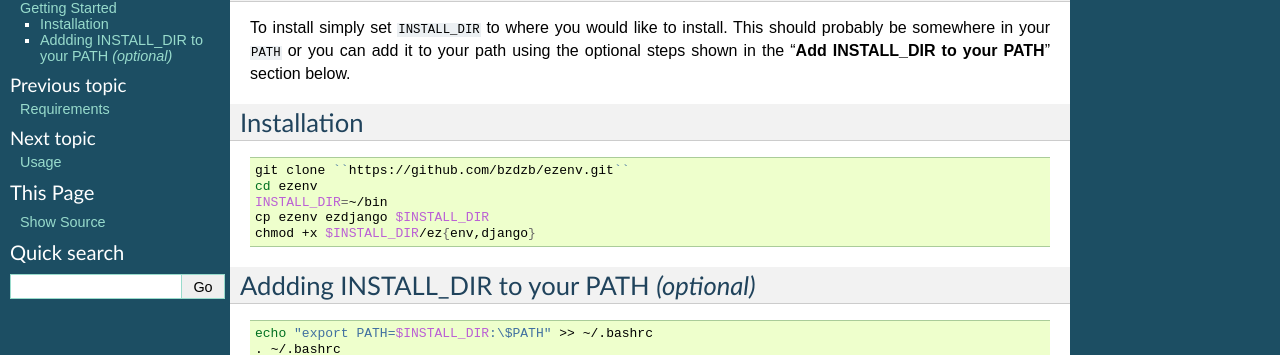
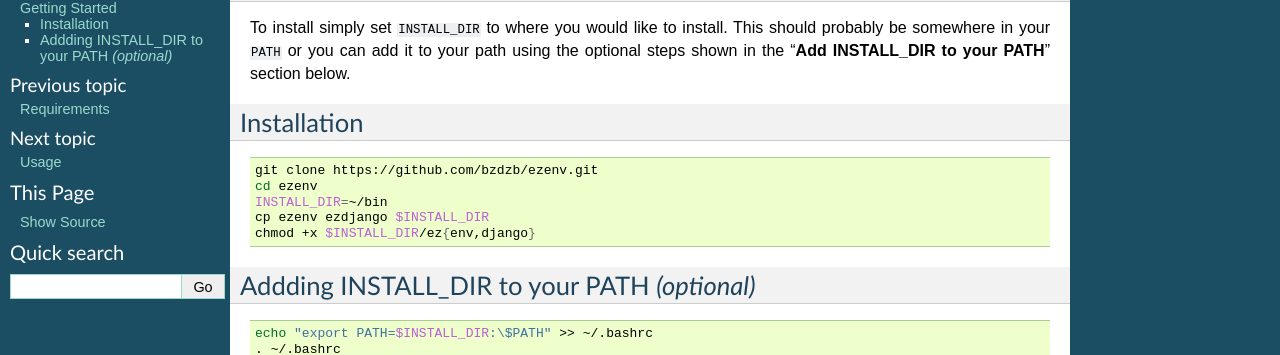
Before and after one commit to bzdzb/ezenv, a Sphinx documentation site: the page built from docs/install.rst, in a window 1280 px wide. Shown: the part 74-429 px from the top of the page. Built offline with Sphinx 7.4.7, drawn with Linux system fonts in a browser that asks for light colours.

Commit message:
rm backticks around URL. Not needed in code-block.

```diff
--- a/docs/install.rst
+++ b/docs/install.rst
@@ -8,7 +8,7 @@ Installation
 ------------
 .. code-block:: bash
 
-  git clone ``https://github.com/bzdzb/ezenv.git``
+  git clone https://github.com/bzdzb/ezenv.git
   cd ezenv
   INSTALL_DIR=~/bin
   cp ezenv ezdjango $INSTALL_DIR
```
